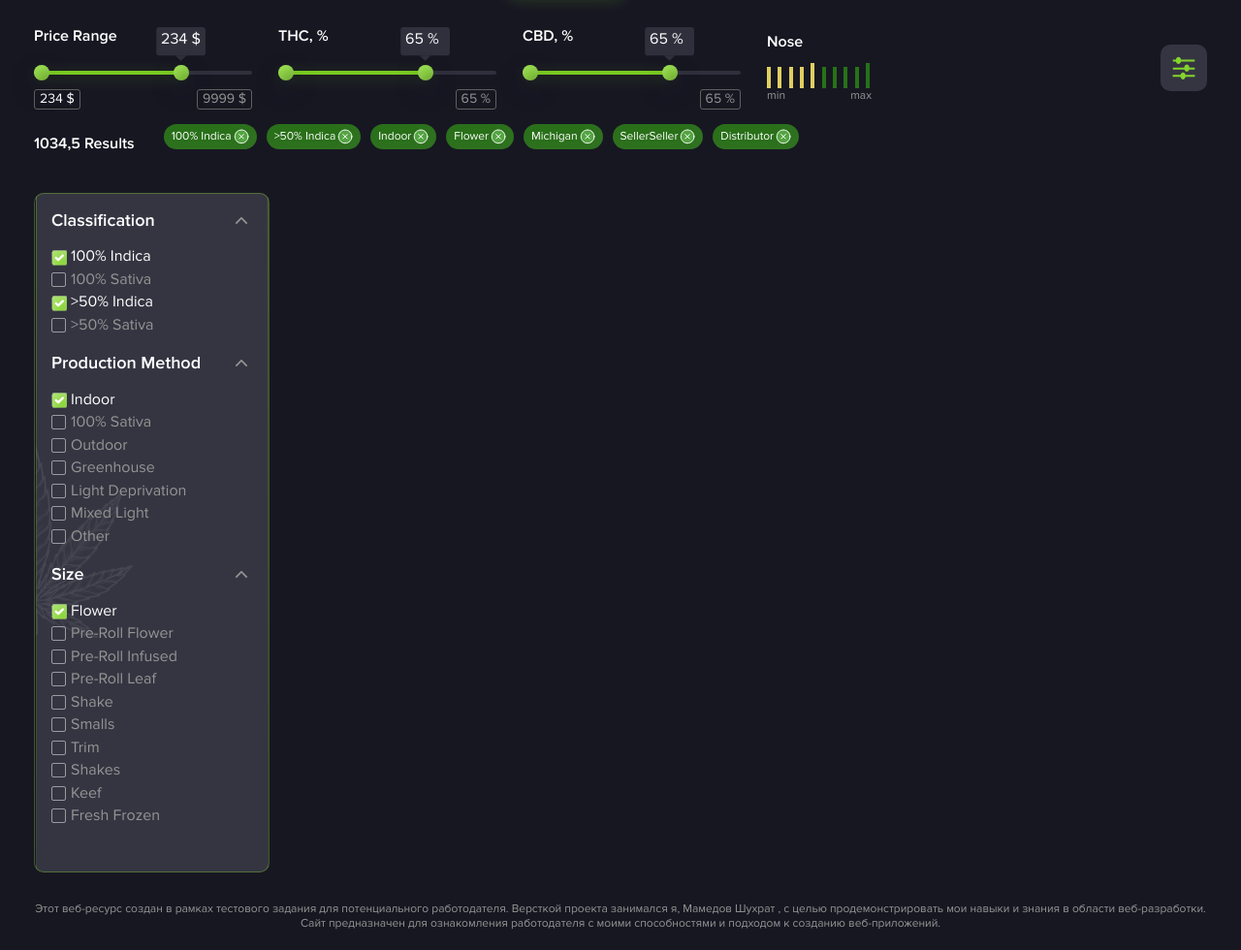
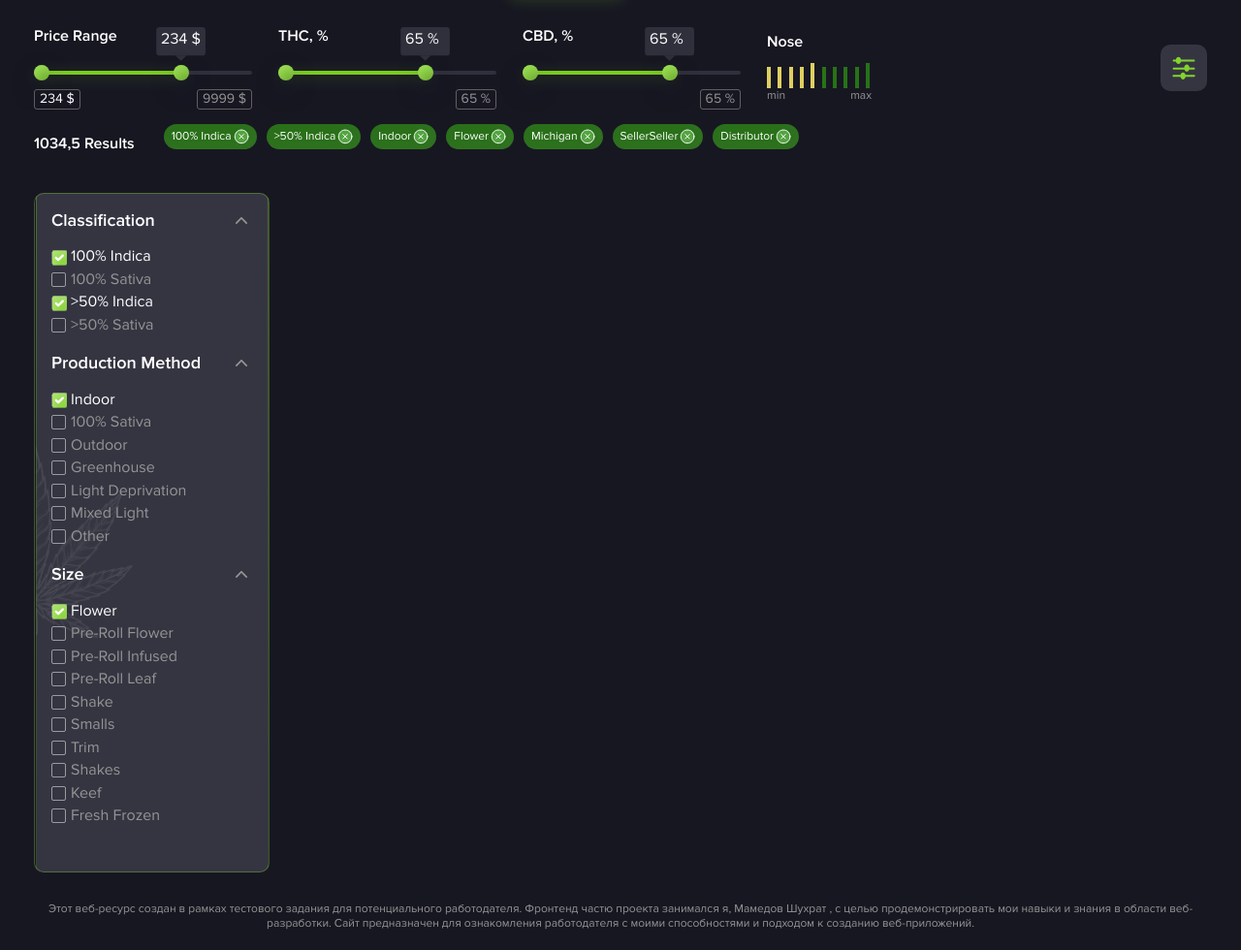
Before and after one commit to MamedovShuxrat/test-task-spiks, a website built with webpack: page src/index.html in a window 1280 px wide. Shown: the part 73-1053 px from the top of the page at 97% size. Built offline with nearby package versions, Linux system fonts and the light colour scheme.

Commit message:
Updated footer

```diff
--- a/src/index.html
+++ b/src/index.html
@@ -323,7 +323,7 @@
         </main>
         <footer>
             <p class="footer__desc">Этот веб-ресурс создан в рамках тестового задания для потенциального работодателя.
-                Версткой проекта занимался я, Мамедов Шухрат , с целью продемонстрировать мои навыки
+                Фронтенд частю проекта занимался я, Мамедов Шухрат , с целью продемонстрировать мои навыки
                 и знания в области веб-разработки. Сайт предназначен для ознакомления работодателя с моими способностями
                 и подходом к созданию веб-приложений.
             </p>
```
